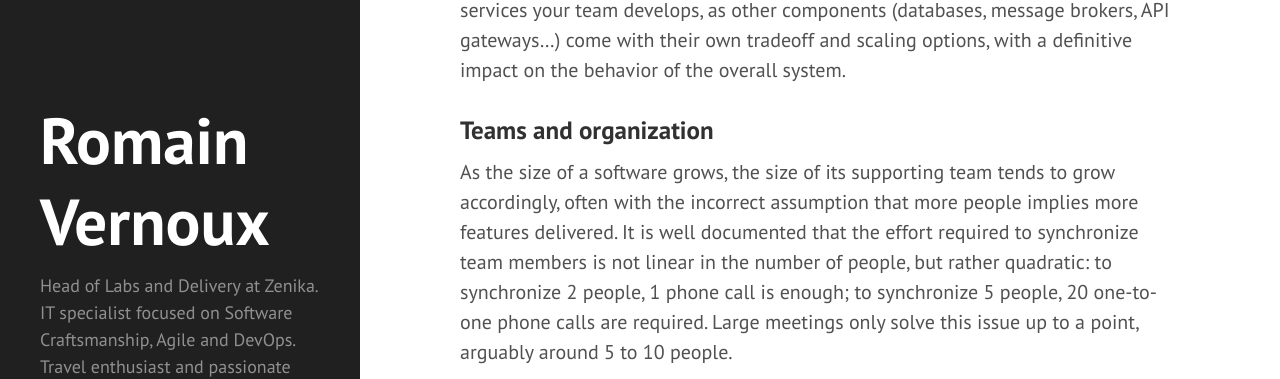
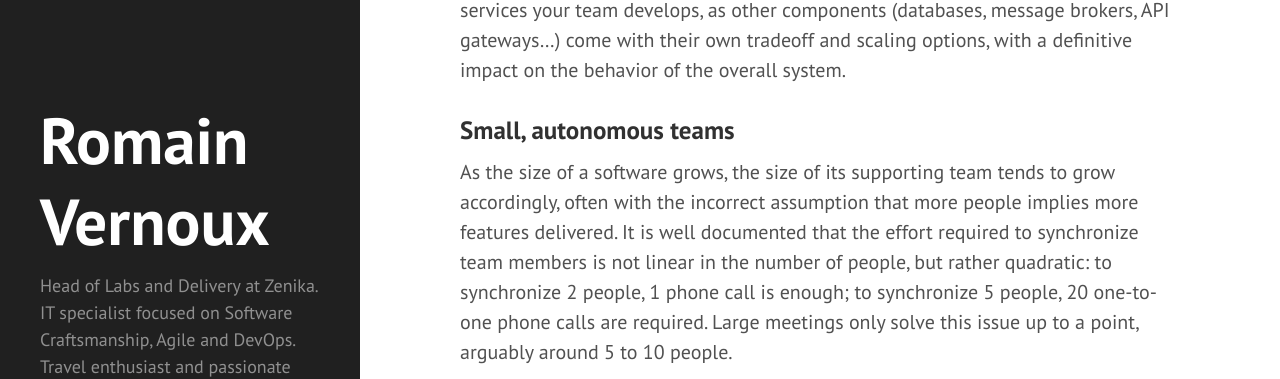
Before and after one commit to RomainVernoux/RomainVernoux.github.io, a Jekyll site: the page built from _posts/2021-02-28-road-to-microservices.md, in a window 1280 px wide and 900 px high, scrolled down 3290 px. Shown: the part 146-525 px from the top of the window. Built offline with Jekyll 4.4.1, drawn with Linux system fonts in a browser that asks for light colours.

Commit message:
Minor improvements

```diff
--- a/_posts/2021-02-28-road-to-microservices.md
+++ b/_posts/2021-02-28-road-to-microservices.md
@@ -76,7 +76,7 @@ None of these options will ever be available in a monolithic architecture.
 
 Finally, keep in mind that resilience and scalability decisions do not only pertain to services your team develops, as other components (databases, message brokers, API gateways...) come with their own tradeoff and scaling options, with a definitive impact on the behavior of the overall system.
 
-### Teams and organization
+### Small, autonomous teams
 
 As the size of a software grows, the size of its supporting team tends to grow accordingly, often with the incorrect assumption that more people implies more features delivered.
 It is well documented that the effort required to synchronize team members is not linear in the number of people, but rather quadratic: to synchronize 2 people, 1 phone call is enough; to synchronize 5 people, 20 one-to-one phone calls are required.
```
